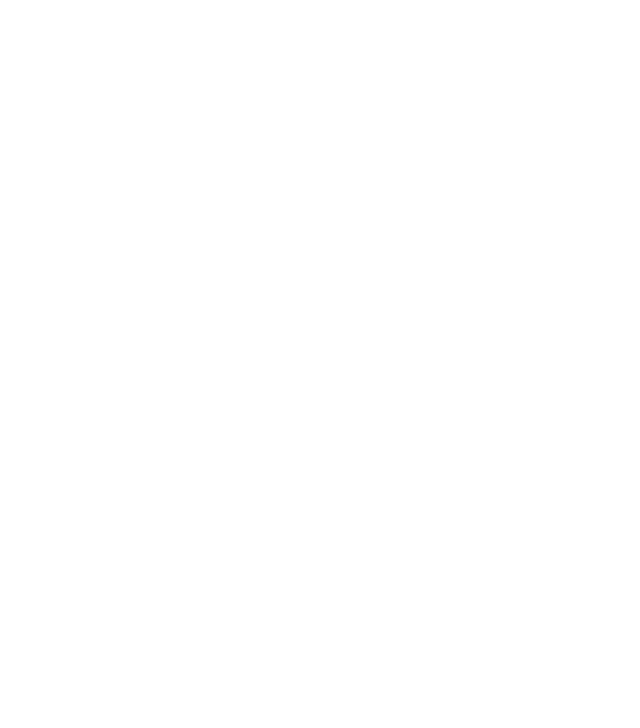
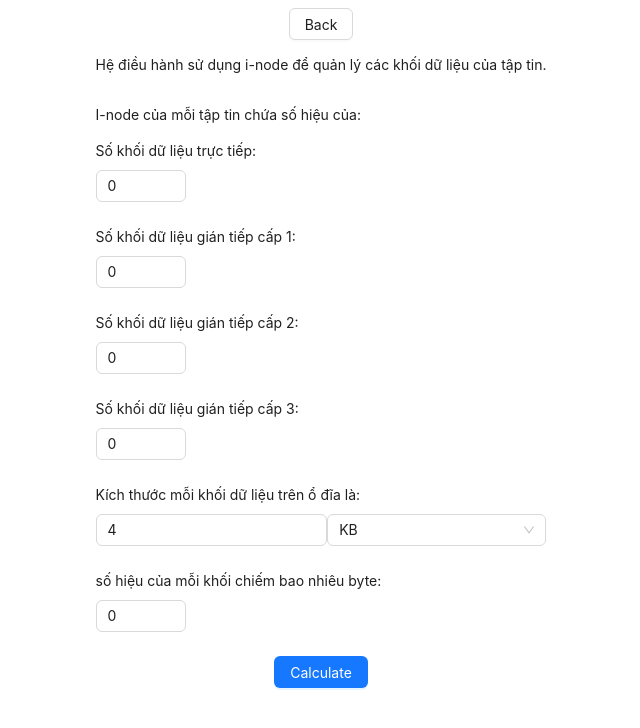
Before and after one commit to laam-egg/banker, a React (Vite) app: page /ufs in a window 1280 px wide. Before the commit this address had no page. Shown: the top 728 px of the page, without its empty margins (319-959 px from the left). Built offline with nearby package versions, Linux system fonts and the light colour scheme.

Commit message:
feat: add UFS tool

```diff
--- /dev/null
+++ b/src/components/UFSOutputSection/index.tsx
@@ -0,0 +1,53 @@
+import { UFSOutput } from "../../utils/algorithms/ufs";
+import { MemorySizeOutput } from "../MemorySizeOutput";
+
+export function UFSOutputSection({
+    output,
+}: {
+    output: UFSOutput | null,
+}) {
+    return (
+        output === null
+            ? <></>
+            : <div style={{ display: "flex", flexDirection: "column", gap: 16 }}>
+                <h2>Results</h2>
+
+                <ResultItem
+                    label="Kích thước tối đa của tập tin"
+                    value={
+                        <MemorySizeOutput memorySize={output.maxFileSize} />
+                    }
+                />
+
+                <ResultItem
+                    label="Số khối DỮ LIỆU trên đĩa để lưu trữ tập tin TRÊN"
+                    value={output.numDataBlocksOnDiskToStoreMaxFile.toString()}
+                />
+
+                <ResultItem
+                    label="TỔNG SỐ khối (dữ liệu/chỉ mục) trên đĩa để lưu trữ tập tin TRÊN"
+                    value={output.numAllBlocksOnDiskToStoreMaxFile.toString()}
+                />
+
+            </div>
+    )
+}
+
+function ResultItem({
+    label,
+    value,
+}: {
+    label: string,
+    value: number | React.ReactNode,
+}) {
+    return (
+        <p>
+            <span>{label}: </span>
+            {
+                typeof value === "number"
+                    ? <span>{value.toString()}</span>
+                    : value
+            }
+        </p>
+    );
+}
--- a/src/main.tsx
+++ b/src/main.tsx
@@ -7,6 +7,7 @@ const Banker = React.lazy(() => import('./pages/banker'));
 const PageReplacement = React.lazy(() => import('./pages/page_replacement'));
 const HDDScheduling = React.lazy(() => import('./pages/hdd_scheduling'));
 const VirtualMemory = React.lazy(() => import('./pages/virtual_memory'));
+const UFS = React.lazy(() => import('./pages/ufs'));
 
 createRoot(document.getElementById('root')!).render(
   <StrictMode>
@@ -17,6 +18,7 @@ createRoot(document.getElementById('root')!).render(
         <Route path="/page_replacement" element={<PageReplacement />} />
         <Route path="/hdd_scheduling" element={<HDDScheduling />} />
         <Route path="/virtual_memory_mapping" element={<VirtualMemory />} />
+        <Route path="/ufs" element={<UFS />} />
       </Routes>
     </BrowserRouter>
   </StrictMode>,
--- a/src/pages/home/index.tsx
+++ b/src/pages/home/index.tsx
@@ -18,6 +18,7 @@ export default function Home() {
           <ButtonLink to="/page_replacement" type="primary">{"Thuật toán thay thế trang"}</ButtonLink>
           <ButtonLink to="/hdd_scheduling" type="primary">{"Lập lịch đĩa HDD"}</ButtonLink>
           <ButtonLink to="/virtual_memory_mapping" type="primary">{'Giải dạng bài "Ánh xạ bộ nhớ ảo..."'}</ButtonLink>
+          <ButtonLink to="/ufs" type="primary">{"Tính toán Unix File System (UFS)"}</ButtonLink>
         </div>
       </Col>
     </Row>
--- /dev/null
+++ b/src/pages/ufs/index.tsx
@@ -0,0 +1,97 @@
+
+import { useState } from "react";
+import { ButtonLink } from "../../components/ButtonLink";
+import { Button, Form, InputNumber } from "antd";
+import { calculateUFS, UFSOutput } from "../../utils/algorithms/ufs";
+import { UFSOutputSection } from "../../components/UFSOutputSection";
+import { useSavedState } from "../../hooks/useSavedState";
+import { deserializeMemorySize, MemorySize, serializeMemorySize, validateSavedMemorySize } from "../../utils/memorySize";
+import Decimal from "decimal.js";
+import { MemorySizeInput } from "../../components/MemorySizeInput";
+
+export default function UFS() {
+    const [numDirectPointers, setNumDirectPointers] = useState(0);
+    const [num1stIndirectPointers, setNum1stIndirectPointers] = useState(0);
+    const [num2ndIndirectPointers, setNum2ndIndirectPointers] = useState(0);
+    const [num3rdIndirectPointers, setNum3rdIndirectPointers] = useState(0);
+    const [blockSize, setBlockSize] = useSavedState<MemorySize>(
+        {
+            amount: Decimal(4),
+            unit: "KB",
+        },
+        "UFS_blockSize",
+        validateSavedMemorySize,
+        serializeMemorySize,
+        deserializeMemorySize,
+    );
+    const [blockNumberSizeInBytes, setBlockNumberSizeInBytes] = useState(0);
+
+    const [output, setOutput] = useState<UFSOutput | null>(null);
+
+    const calculate = () => {
+        const newOutput = calculateUFS({
+            numDirectPointers,
+            num1stIndirectPointers,
+            num2ndIndirectPointers,
+            num3rdIndirectPointers,
+            blockSize,
+            blockNumberSizeInBytes,
+        });
+
+        setOutput(newOutput);
+    };
+
+    return (
+        <div style={{ width: "100%", height: "100%", display: "flex", justifyContent: "center", flexDirection: "column", alignItems: "center" }}>
+            <ButtonLink to="/">Back</ButtonLink>
+            <Form layout="vertical" style={{ display: "flex", flexDirection: "column", alignItems: "stretch", justifyContent: "stretch" }}>
+                <p>Hệ điều hành sử dụng i-node để quản lý các khối dữ liệu của tập tin.</p>
+                <p>I-node của mỗi tập tin chứa số hiệu của:</p>
+
+                <Form.Item label="Số khối dữ liệu trực tiếp:">
+                    <InputNumber
+                        value={numDirectPointers}
+                        onChange={value => setNumDirectPointers(value ?? 0)}
+                    />
+                </Form.Item>
+
+                <Form.Item label="Số khối dữ liệu gián tiếp cấp 1:">
+                    <InputNumber
+                        value={num1stIndirectPointers}
+                        onChange={value => setNum1stIndirectPointers(value ?? 0)}
+                    />
+                </Form.Item>
+
+                <Form.Item label="Số khối dữ liệu gián tiếp cấp 2:">
+                    <InputNumber
+                        value={num2ndIndirectPointers}
+                        onChange={value => setNum2ndIndirectPointers(value ?? 0)}
+                    />
+                </Form.Item>
+
+                <Form.Item label="Số khối dữ liệu gián tiếp cấp 3:">
+                    <InputNumber
+                        value={num3rdIndirectPointers}
+                        onChange={value => setNum3rdIndirectPointers(value ?? 0)}
+                    />
+                </Form.Item>
+
+                <MemorySizeInput
+                    label="Kích thước mỗi khối dữ liệu trên ổ đĩa là:"
+                    memorySize={blockSize}
+                    setMemorySize={setBlockSize}
+                />
+
+                <Form.Item label="số hiệu của mỗi khối chiếm bao nhiêu byte:">
+                    <InputNumber
+                        value={blockNumberSizeInBytes}
+                        onChange={value => setBlockNumberSizeInBytes(value ?? 0)}
+                    />
+                </Form.Item>
+            </Form>
+            <Button type="primary" onClick={calculate}>Calculate</Button>
+
+            <UFSOutputSection output={output} />
+        </div>
+    );
+}
--- /dev/null
+++ b/src/utils/algorithms/ufs/index.ts
@@ -0,0 +1,93 @@
+import Decimal from "decimal.js";
+import { convertToUnit, MemorySize } from "../../memorySize";
+
+export type UFSInput = {
+    numDirectPointers: number;
+    num1stIndirectPointers: number;
+    num2ndIndirectPointers: number;
+    num3rdIndirectPointers: number;
+    blockSize: MemorySize;
+    blockNumberSizeInBytes: number;
+};
+
+export type UFSOutput = {
+    maxFileSize: MemorySize;
+    numDataBlocksOnDiskToStoreMaxFile: Decimal;
+    numAllBlocksOnDiskToStoreMaxFile: Decimal;
+};
+
+export function calculateUFS(input: UFSInput): UFSOutput {
+    const {
+        numDirectPointers,
+        num1stIndirectPointers,
+        num2ndIndirectPointers,
+        num3rdIndirectPointers,
+        blockSize,
+        blockNumberSizeInBytes,
+    } = input;
+    const BASE = convertToUnit(blockSize, 'B').div(blockNumberSizeInBytes);
+
+    // See this for explanation.
+    // https://docs.google.com/document/d/1XWR7occV-32ZCpDPcv8FDb7X_oo1P3drQO10mdcNExk/edit?usp=sharing
+
+    function B(n: number | Decimal) {
+        n = Decimal(n);
+        return Decimal(BASE).pow(n);
+    }
+
+    function I(n: number | Decimal) {
+        n = Decimal(n);
+        if (n.equals(0)) {
+            return Decimal(0);
+        }
+
+        let result = Decimal(0);
+        for (let i = Decimal(1); i.lessThanOrEqualTo(n); i = i.add(1)) {
+            const delta = Decimal(BASE).pow(i.minus(1));
+            result = result.add(delta);
+        }
+        return result;
+    }
+
+    function D(n: number | Decimal) {
+        n = Decimal(n);
+        return B(n).minus(I(n));
+    }
+
+    const numDataBlocksOnDiskToStoreMaxFile = (
+        D(0).mul(numDirectPointers)
+            .add(
+                D(1).mul(num1stIndirectPointers)
+            )
+            .add(
+                D(2).mul(num2ndIndirectPointers)
+            )
+            .add(
+                D(3).mul(num3rdIndirectPointers)
+            )
+    );
+
+    const maxFileSize = {
+        amount: blockSize.amount.mul(numDataBlocksOnDiskToStoreMaxFile),
+        unit: blockSize.unit,
+    };
+
+    const numAllBlocksOnDiskToStoreMaxFile = (
+        B(0).mul(numDirectPointers)
+            .add(
+                B(1).mul(num1stIndirectPointers)
+            )
+            .add(
+                B(2).mul(num2ndIndirectPointers)
+            )
+            .add(
+                B(3).mul(num3rdIndirectPointers)
+            )
+    );
+
+    return {
+        maxFileSize,
+        numDataBlocksOnDiskToStoreMaxFile,
+        numAllBlocksOnDiskToStoreMaxFile,
+    };
+}
```
